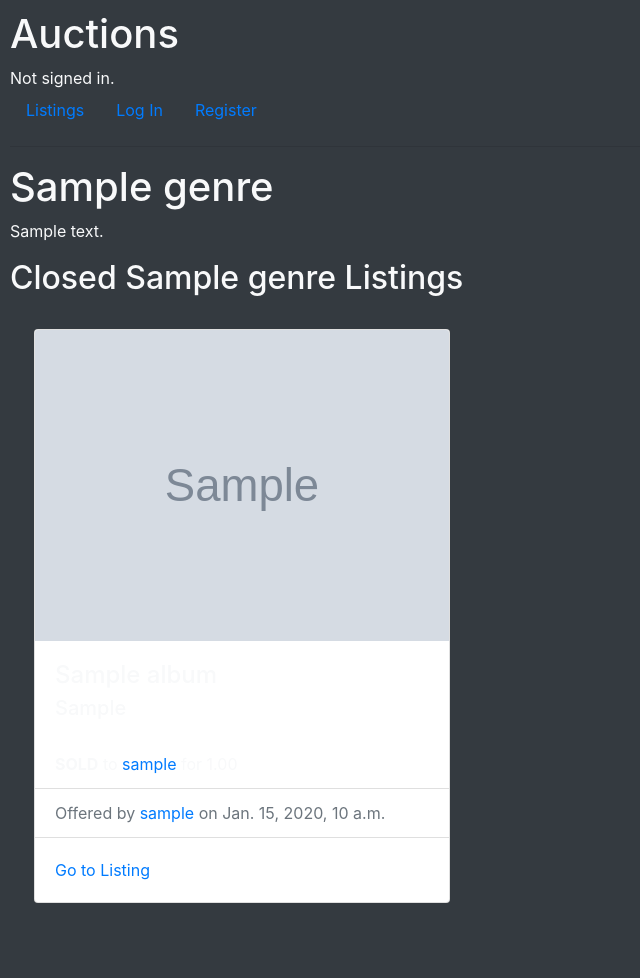
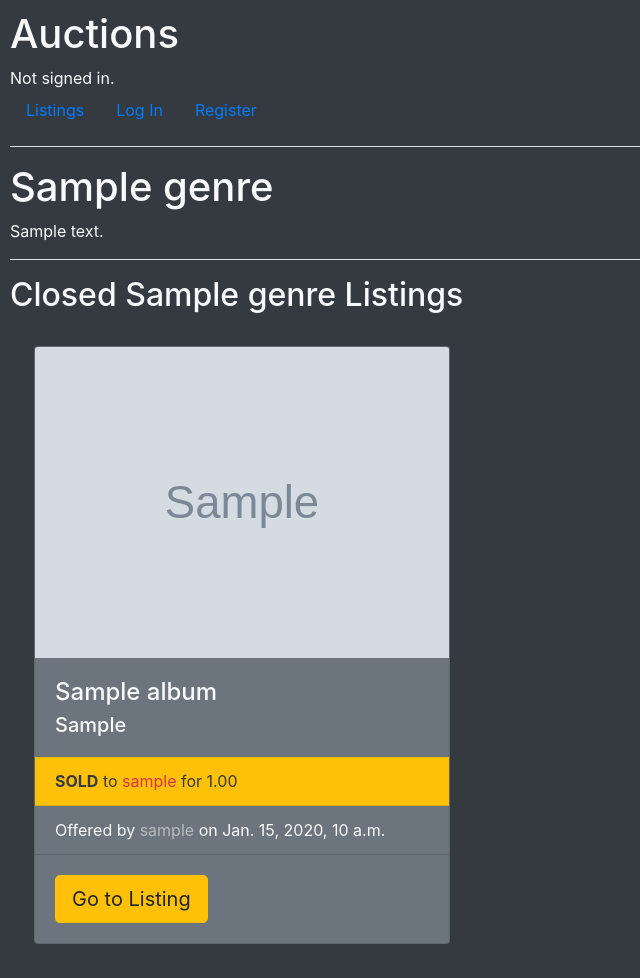
Before and after one commit to mrumiker/ebay-clone, a Django app: a page that uses auctions/templates/auctions/genre.html in a window 1280 px wide. Shown: the whole page, without its empty margins (0-640 px from the left). Before the commit the page ends 903 px from the top, so only its background shows below. Run offline with Django 3.2, Linux system fonts and the light colour scheme; tables that the repository leaves empty hold one stand-in row (values such as "Sample post"); grey boxes marked "Sample" are stand-in pictures; some libraries are stand-ins or nearby versions.

Commit message:
add Color scheme to genre page

```diff
--- a/auctions/templates/auctions/genre.html
+++ b/auctions/templates/auctions/genre.html
@@ -6,10 +6,17 @@
 <h1>{{ genre }}</h1>
 <p>{{ genre.description }}</p>
 {% if active_listings %}
+<hr class="bg-light" />
 <h2>Active {{ genre }} Listings</h2>
 <div class="d-flex flex-wrap">
   {% for album in active_listings %}
-  <div class="card m-4">
+  {% if user.id and user.id == album.top_bidder.id %}
+  <div class="card m-4 border-success bg-secondary">
+    {% elif album.new %}
+    <div class="card m-4 border-danger bg-secondary">
+      {% else %}
+      <div class="card m-4 bg-secondary">
+        {% endif %}
         <img src="{{ album.image_url }}" class="card-img-top" alt="cover of {{ album }}">
         <div class="card-body">
           <h4 class="card-title">{{ album.title }} {% if album.new %}<span
@@ -20,27 +27,29 @@
         <ul class="list-group list-group-flush">
           {% if album.top_bid %}
           {% if user.id == album.top_bidder.id %}
-      <li class="list-group-item" style="background-color: honeydew;">Current bid is <b>{{ album.top_bid }}</b> by <a
-          href="{% url 'albums' user.id %}" class="card-link">you</a>
+          <li class="list-group-item bg-dark text-light">Current bid is <b>{{ album.top_bid }}</b> by
+            <a href="{% url 'albums' user.id %}" class="card-link text-success">you</a>
           </li>
           {% else %}
-      <li class="list-group-item">Current bid is <b>{{ album.top_bid }}</b> by <a
-          href="{% url 'albums' album.top_bidder.id %}" class="card-link">{{album.top_bidder}}</a></li>
+          <li class="list-group-item bg-secondary text-white">Current bid is <b>{{ album.top_bid }}</b> by <a
+              href="{% url 'albums' album.top_bidder.id %}" class="card-link text-white-50">{{album.top_bidder}}</a>
+          </li>
           {% endif %}
           {% else %}
-      <li class="list-group-item">Current bid is <b>{{ album.initial_price }}</b></li>
+          <li class="list-group-item bg-secondary text-light">Current bid is <b>{{ album.initial_price }}</b></li>
           {% endif %}
           {% if user.id == album.seller.id %}
-      <li class="list-group-item text-muted">Offered by <a href="{% url 'albums' user.id %}" class="card-link">you</a>
+          <li class="list-group-item bg-secondary text-light">Offered by <a href="{% url 'albums' user.id %}"
+              class="card-link text-white-50">you</a>
             on
             {{ album.datetime_created }}</li>
           {% else %}
-      <li class="list-group-item text-muted">Offered by <a href="{% url 'albums' album.seller.id %}"
-          class="card-link">{{album.seller}}</a> on {{ album.datetime_created }}</li>
+          <li class="list-group-item bg-secondary text-light">Offered by <a href="{% url 'albums' album.seller.id %}"
+              class="card-link text-white-50">{{album.seller}}</a> on {{ album.datetime_created }}</li>
           {% endif %}
         </ul>
         <div class="card-body">
-      <a href="{% url 'listing' album.id %}" class="card-link">Go to Listing</a>
+          <a href="{% url 'listing' album.id %}" class="btn btn-warning btn-lg">Go to Listing</a>
         </div>
       </div>
       {% endfor %}
@@ -48,10 +57,11 @@
     {% endif %}
 
     {% if closed_listings %}
+    <hr class="bg-light" />
     <h2>Closed {{ genre }} Listings</h2>
     <div class="d-flex flex-wrap">
       {% for album in closed_listings %}
-  <div class="card m-4">
+      <div class="card m-4 bg-secondary">
         <img src="{{ album.image_url }}" class="card-img-top" alt="cover of {{ album }}">
         <div class="card-body">
           <h4 class="card-title">{{ album.title }} {% if album.new %}<span
@@ -62,30 +72,34 @@
         <ul class="list-group list-group-flush">
           {% if album.top_bid %}
           {% if user.id == album.top_bidder.id %}
-      <li class="list-group-item" style="background-color: honeydew;"><b>SOLD TO <a href="{% url 'albums' user.id %}"
-            class="card-link text-danger">YOU</a></b> for {{ album.top_bid }}!</li>
+          <li class="list-group-item bg-warning text-dark"><b>SOLD TO <a href="{% url 'albums' user.id %}"
+                class="card-link text-danger">YOU</a></b> for {{ album.top_bid }}!
+          </li>
           {% else %}
-      <li class="list-group-item"><b>SOLD</b> to <a href="{% url 'albums' album.top_bidder.id %}"
-          class="card-link">{{album.top_bidder}}</a> for {{ album.top_bid }}</li>
+          <li class="list-group-item bg-warning text-dark"><b>SOLD</b> to <a
+              href="{% url 'albums' album.top_bidder.id %}" class="card-link text-danger">{{album.top_bidder}}</a> for
+            {{ album.top_bid }}</li>
           {% endif %}
           {% elif user == album.seller %}
-      <li class="list-group-item">Withdrawn by <a href="{% url 'albums' user.id %}" class="card-link">you</a> on
+          <li class="list-group-item bg-danger text-light">Withdrawn by <a href="{% url 'albums' user.id %}"
+              class="card-link text-warning">you</a> on
             {{album.datetime_closed}}</li>
           {% else %}
-      <li class="list-group-item">Withdrawn by <a href="{% url 'albums' album.seller.id %}"
-          class="card-link">{{album.seller}}</a> on {{ album.datetime_closed }}</li>
+          <li class="list-group-item bg-danger text-light">Withdrawn by <a href="{% url 'albums' album.seller.id %}"
+              class="card-link text-warning">{{album.seller}}</a> on {{ album.datetime_closed }}</li>
           {% endif %}
           {% if user.id == album.seller.id %}
-      <li class="list-group-item text-muted">Offered by <a href="{% url 'albums' user.id %}" class="card-link">you</a>
+          <li class="list-group-item bg-secondary text-light">Offered by <a href="{% url 'albums' user.id %}"
+              class="card-link text-white-50">you</a>
             on
             {{ album.datetime_created }}</li>
           {% else %}
-      <li class="list-group-item text-muted">Offered by <a href="{% url 'albums' album.seller.id %}"
-          class="card-link">{{album.seller}}</a> on {{ album.datetime_created }}</li>
+          <li class="list-group-item bg-secondary text-light">Offered by <a href="{% url 'albums' album.seller.id %}"
+              class="card-link text-white-50">{{album.seller}}</a> on {{ album.datetime_created }}</li>
           {% endif %}
         </ul>
         <div class="card-body">
-      <a href="{% url 'listing' album.id %}" class="card-link">Go to Listing</a>
+          <a href="{% url 'listing' album.id %}" class="btn btn-warning btn-lg">Go to Listing</a>
         </div>
       </div>
       {% endfor %}
--- a/auctions/templates/auctions/layout.html
+++ b/auctions/templates/auctions/layout.html
@@ -47,7 +47,7 @@
         </li>
         {% endif %}
     </ul>
-    <hr>
+    <hr class="bg-light" />
     {% block body %}
     {% endblock %}
 </body>
```
Also changed, not shown: auctions/templates/auctions/index.html (+4 -4 lines). Lines whose indentation alone changed are shown as unchanged.
